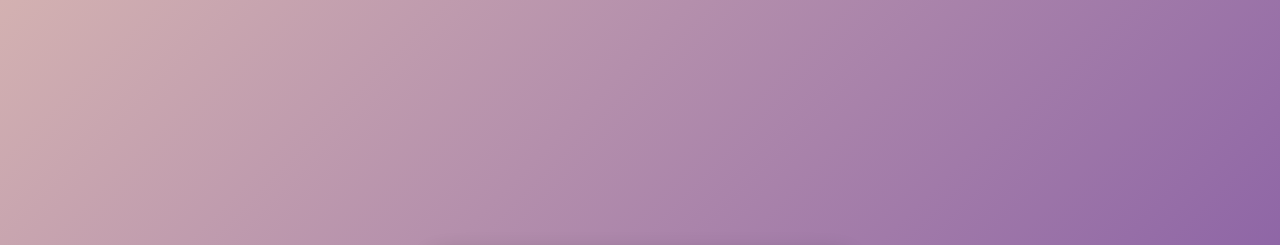
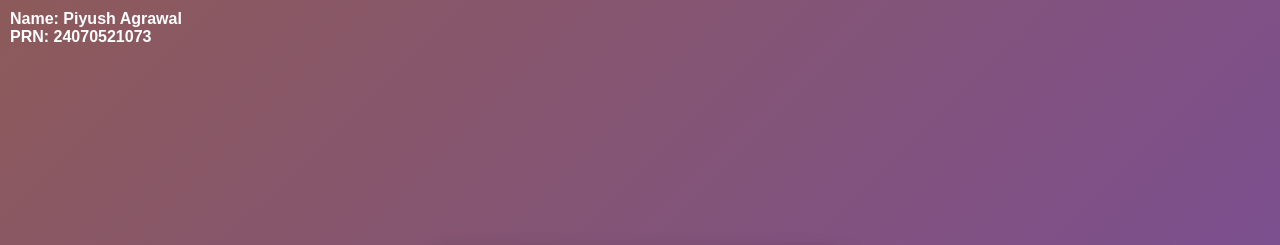
Before and after one commit to Piyush191580/Javascript_Lab, a plain HTML site: page Experiment 4/Palindrome.html in a window 1280 px wide. Shown: the top 245 px of the page. Drawn offline with Linux system fonts and the light colour scheme.

Commit message:
Update Palindrome.html

```diff
--- a/Experiment 4/Palindrome.html
+++ b/Experiment 4/Palindrome.html
@@ -18,7 +18,17 @@
     justify-content:center;
     align-items:center;
     height:100vh;
-    background:linear-gradient(135deg,#d3b1b1,#764ba2);
+    background:linear-gradient(135deg,#8d5a5a,#764ba2);
+}
+
+/* Student Details */
+.student{
+    position:absolute;
+    top:10px;
+    left:10px;
+    font-size:16px;
+    font-weight:bold;
+    color:white;
 }
 
 .container{
@@ -80,6 +90,12 @@
 </head>
 <body>
 
+<!-- Student Details -->
+<div class="student">
+    Name: Piyush Agrawal <br>
+    PRN: 24070521073
+</div>
+
 <div class="container">
 
 <h2>🔄 Palindrome Checker</h2>
@@ -103,28 +119,28 @@
 
     try{
 
-        let text=document.getElementById("text").value.trim();
+        let text = document.getElementById("text").value.trim();
 
-        if(text===""){
+        if(text === ""){
             throw "Please enter a word.";
         }
 
         // Scope Example
-        let original=text.toLowerCase();
+        let original = text.toLowerCase();
 
         // Arrow Function
-        const reverseString=str=>str.split("").reverse().join("");
+        const reverseString = str => str.split("").reverse().join("");
 
-        let reversed=reverseString(original);
+        let reversed = reverseString(original);
 
         // Function Expression
-        const isPalindrome=function(str1,str2){
-            return str1===str2;
+        const isPalindrome = function(str1, str2){
+            return str1 === str2;
         };
 
         // Closure
         function counter(){
-            let count=0;
+            let count = 0;
 
             return function(){
                 count++;
@@ -132,18 +148,18 @@
             }
         }
 
-        const visit=counter();
-        let checks=visit();
+        const visit = counter();
+        let checks = visit();
 
-        let message=isPalindrome(original,reversed)
+        let message = isPalindrome(original, reversed)
             ? "It is a Palindrome."
             : "It is NOT a Palindrome.";
 
-        document.getElementById("result").innerHTML=
-        "<b>Original:</b> "+text+"<br>"+
-        "<b>Reversed:</b> "+reversed+"<br>"+
-        "<b>Result:</b> "+message+"<br>"+
-        "<b>Closure Count:</b> "+checks;
+        document.getElementById("result").innerHTML =
+        "<b>Original:</b> " + text + "<br>" +
+        "<b>Reversed:</b> " + reversed + "<br>" +
+        "<b>Result:</b> " + message + "<br>" +
+        "<b>Closure Count:</b> " + checks;
 
     }
 
```
